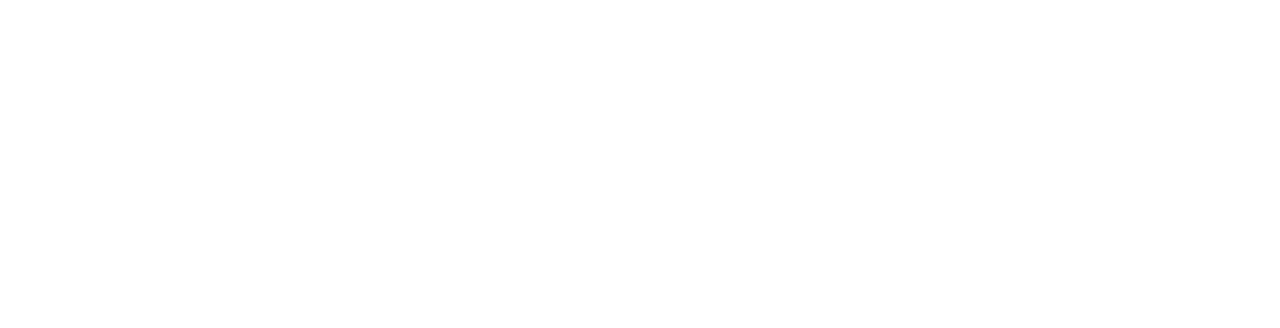
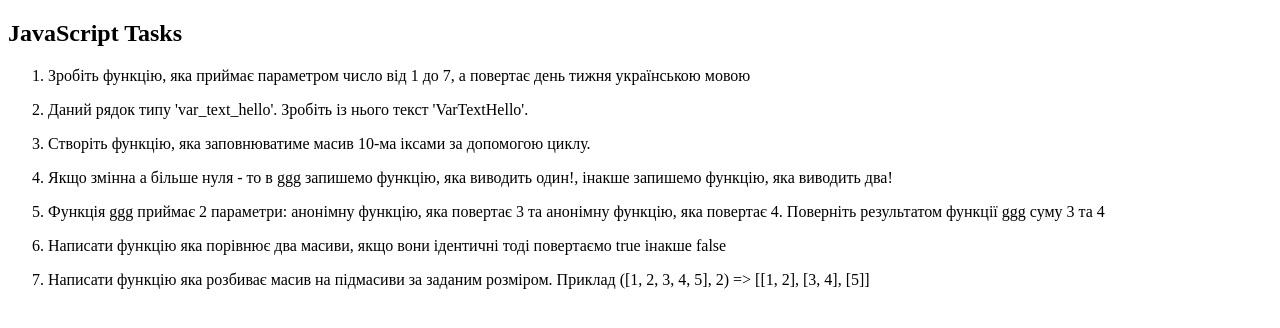
Before and after one commit to dimon2202/hw4_with_js, a plain HTML site: page index.html in a window 1280 px wide. Drawn offline with Linux system fonts and the light colour scheme.

Commit message:
update info

```diff
--- a/index.html
+++ b/index.html
@@ -6,6 +6,31 @@
     <title>JavaScript</title>
 </head>
 <body>
+    <h2>JavaScript Tasks</h2>
+
+    <ol>
+        <li>
+            <p>Зробіть функцію, яка приймає параметром число від 1 до 7, а повертає день тижня українською мовою</p>
+        </li>
+        <li>
+            <p>Даний рядок типу 'var_text_hello'. Зробіть із нього текст 'VarTextHello'.</p>
+        </li>
+        <li>
+            <p>Створіть функцію, яка заповнюватиме масив 10-ма іксами за допомогою циклу.</p>
+        </li>
+        <li>
+            <p>Якщо змінна a більше нуля - то в ggg запишемо функцію, яка виводить один!, інакше запишемо функцію, яка виводить два!</p>
+        </li>
+        <li>
+            <p>Функція ggg приймає 2 параметри: анонімну функцію, яка повертає 3 та анонімну функцію, яка повертає 4. Поверніть результатом функції ggg суму 3 та 4</p>
+        </li>
+        <li>
+            <p>Написати функцію яка порівнює два масиви, якщо вони ідентичні тоді повертаємо true інакше false</p>
+        </li>
+        <li>
+            <p>Написати функцію яка розбиває масив на підмасиви  за заданим розміром. Приклад ([1, 2, 3, 4, 5], 2) => [[1, 2], [3, 4], [5]]</p>
+        </li>
+    </ol>
 
 <script>
     // Задача 1
```
